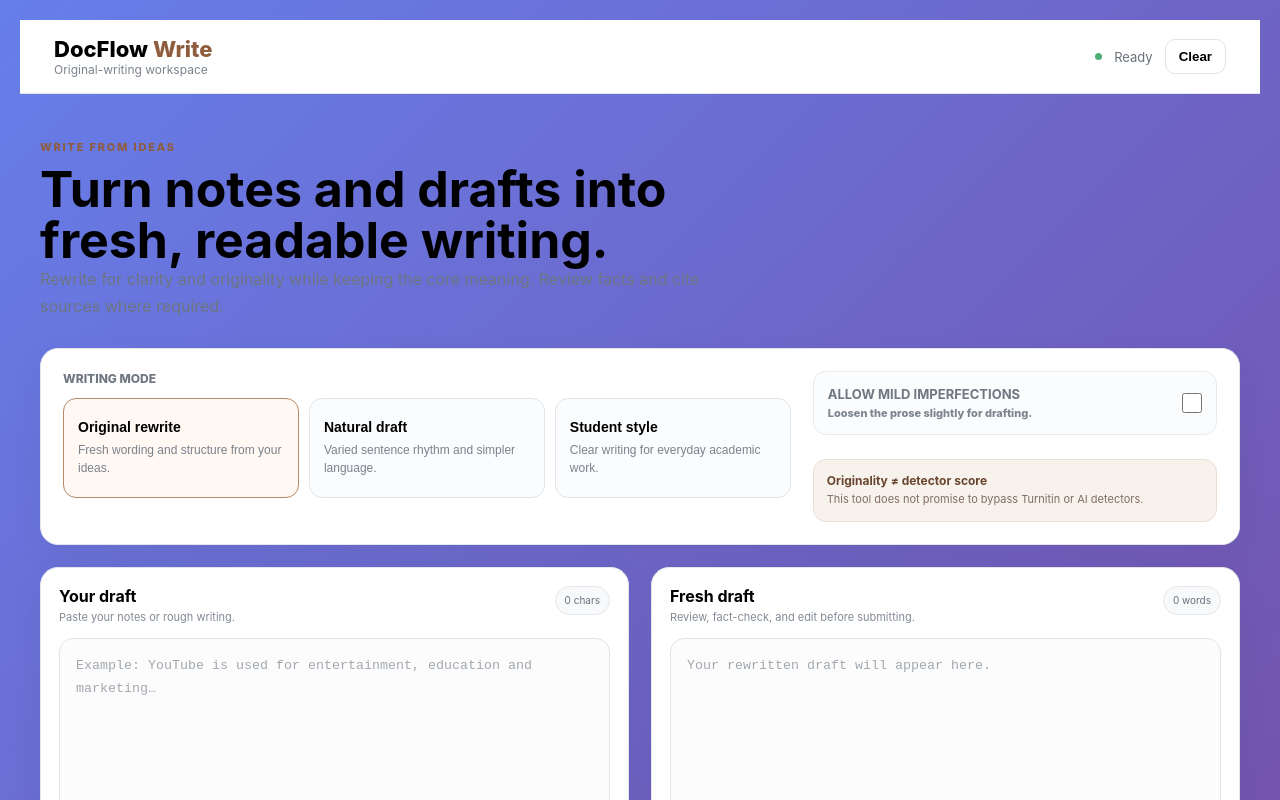
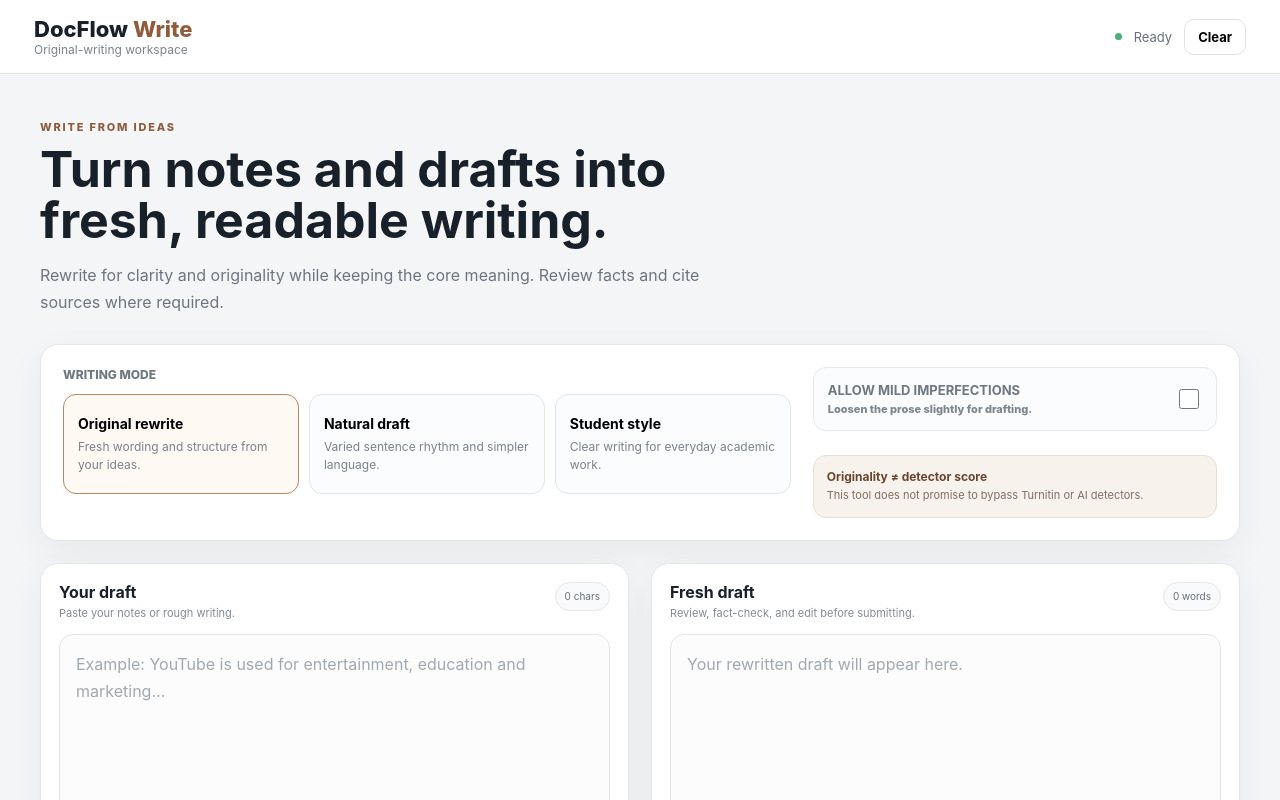
Before and after one commit to omsanap907-dotcom/DocFlow, a React (Vite) app: page / in a window 1280 px wide. Shown: the top 800 px of the page. Built offline with nearby package versions, Linux system fonts and the light colour scheme; the HTML template or start-up script is replaced by a standard one.

Commit message:
Refresh global styles

```diff
--- a/src/index.css
+++ b/src/index.css
@@ -1,17 +1 @@
-* {
-  margin: 0;
-  padding: 0;
-  box-sizing: border-box;
-}
-
-body {
-  font-family: -apple-system, BlinkMacSystemFont, 'Segoe UI', Roboto, Oxygen, Ubuntu, sans-serif;
-  background: linear-gradient(135deg, #667eea 0%, #764ba2 100%);
-  min-height: 100vh;
-  padding: 20px;
-}
-
-#root {
-  max-width: 1400px;
-  margin: 0 auto;
-}
+html,body,#root{min-height:100%}*{box-sizing:border-box}body{margin:0;min-width:320px;font-family:Inter,ui-sans-serif,system-ui,-apple-system,BlinkMacSystemFont,"Segoe UI",sans-serif;color:#18202a;background:#f4f5f7}button,textarea,input{font:inherit}button{cursor:pointer}
```
